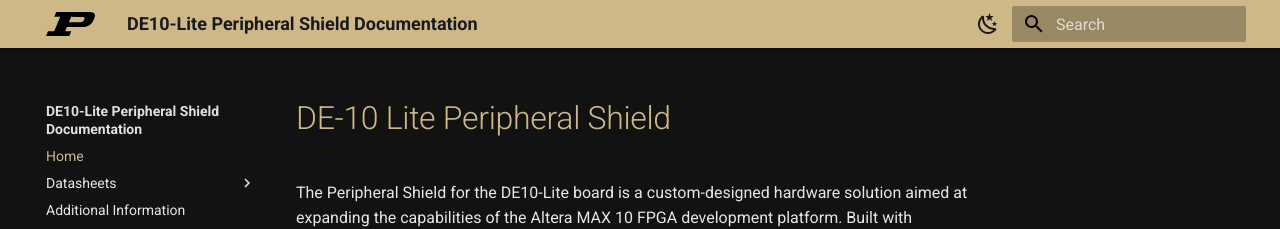
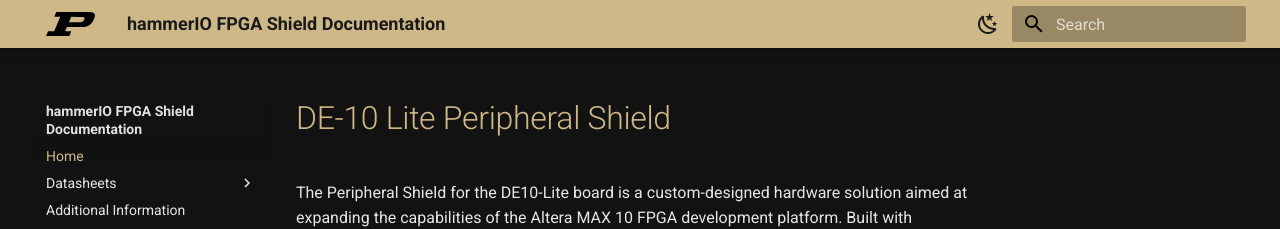
Before and after one commit to purdue-fpga/hammerIO, an MkDocs documentation site: the page built from docs/index.md, in a window 1280 px wide. Shown: the top 229 px of the page. Built offline with MkDocs 1.6.1 and Material for MkDocs 9.7.7, drawn with Linux system fonts in a browser that asks for light colours; some web fonts are replaced.

Commit message:
Update mkdocs.yml
new hammerIO name

```diff
--- a/mkdocs.yml
+++ b/mkdocs.yml
@@ -1,4 +1,4 @@
-site_name: DE10-Lite Peripheral Shield Documentation
+site_name: hammerIO FPGA Shield Documentation
 theme:
   name: material
   features:
```
